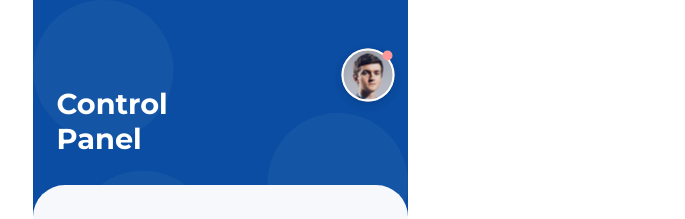
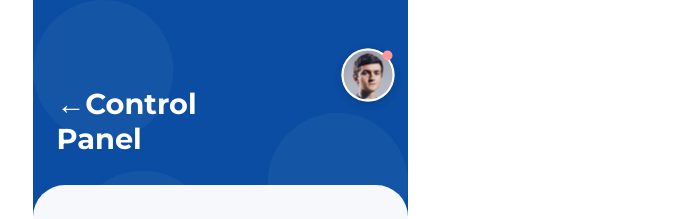
Before and after one commit to mikandermickey/Smartlights-projekt_v1, a React (Create React App) app: page / in a window 1280 px wide. Shown: the top 219 px of the page, without its empty margins (420-1105 px from the left). Built offline with nearby package versions, Linux system fonts and the light colour scheme.

Commit message:
end of the day commit

```diff
--- a/src/components/Headline.js
+++ b/src/components/Headline.js
@@ -28,7 +28,7 @@ const Headline = (props) => {
     `
     return (rooms &&
         <div css={style}>
-            <h1 css={styleH}>{props.roomid ? props.roomid : "Control Panel"}</h1 >
+            <h1 css={styleH}> &larr;{props.roomid ? props.roomid : "Control Panel"}</h1 >
             <Avatar userImage={props.roomid ? "data/img/lampe.svg" : "data/img/user.svg"} />
             <Thebulb none={props.roomid ? "block" : "none"} />
             <LightControls show={props.roomid ? "none" : "none"} />
```
Also changed, not shown: src/stylesheets/svgStyles.scss (deleted).
